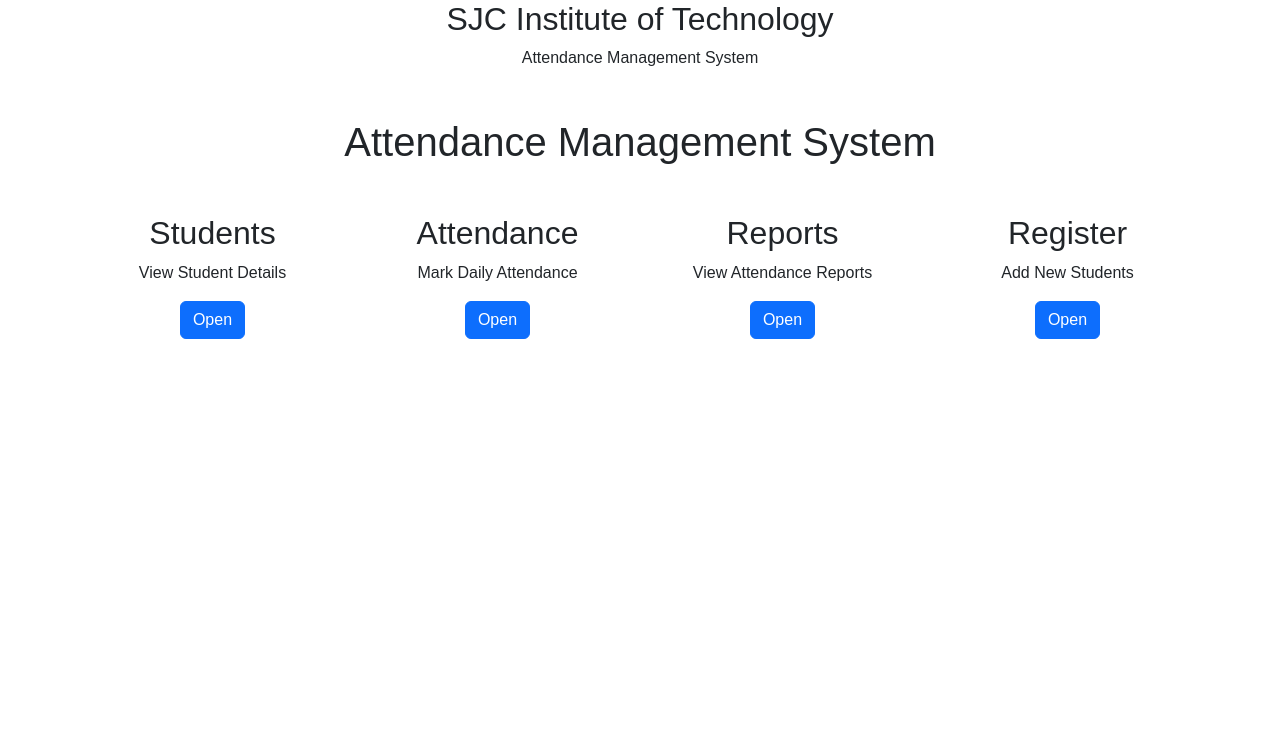
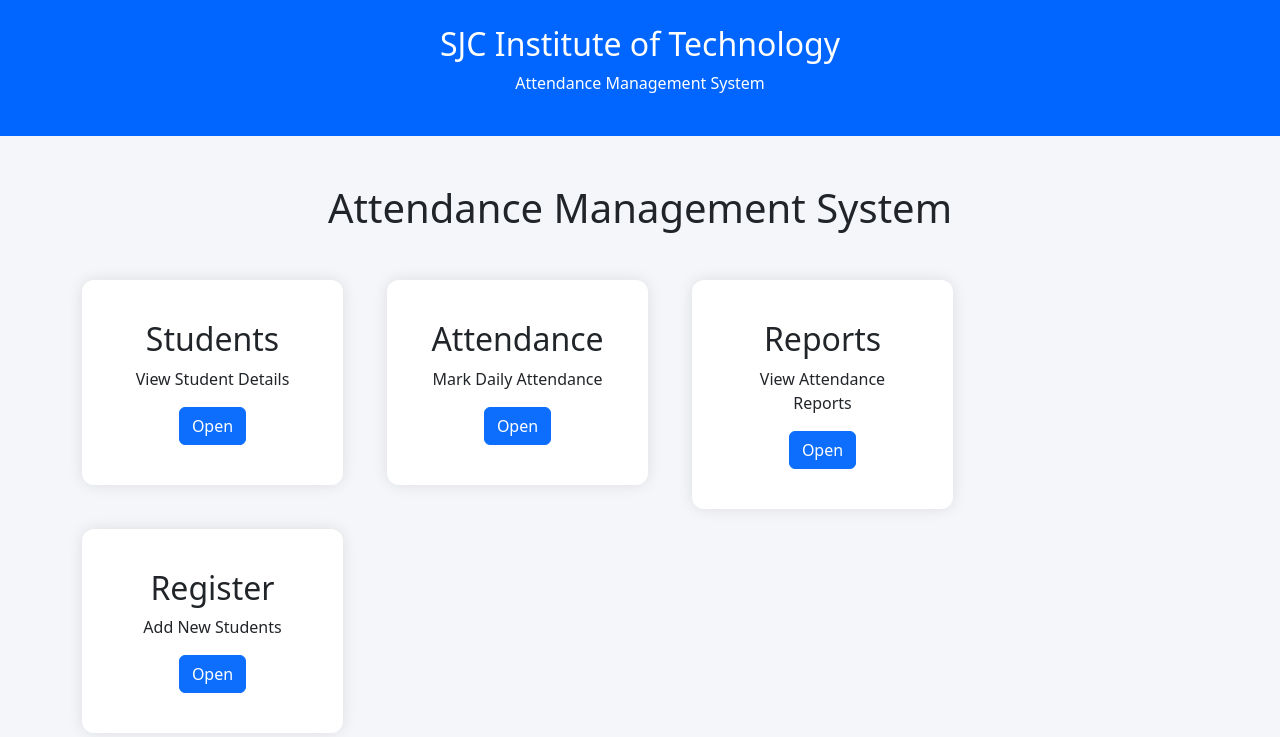
Before and after one commit to Nirmala5071/attendance-system, a Flask app: page / in a window 1280 px wide. Shown: the top 737 px of the page. Run offline with Flask 3, Linux system fonts and the light colour scheme.

Commit message:
Update style.css

```diff
--- a/static/style.css
+++ b/static/style.css
@@ -1,8 +1,37 @@
 body{
-    text-align:center;
-    font-family:Arial;
+background:#f4f6f9;
 }
 
-table{
-    margin:auto;
+.header{
+background:#0066ff;
+color:white;
+text-align:center;
+padding:25px;
 }
+
+.card-box{
+
+background:white;
+
+padding:40px;
+
+border-radius:12px;
+
+text-align:center;
+
+box-shadow:0px 0px 15px rgba(0,0,0,0.1);
+
+transition:0.3s;
+}
+
+.card-box:hover{
+
+transform:translateY(-5px);
+
+}
+
+.row{
+
+gap:20px;
+
+}
```
